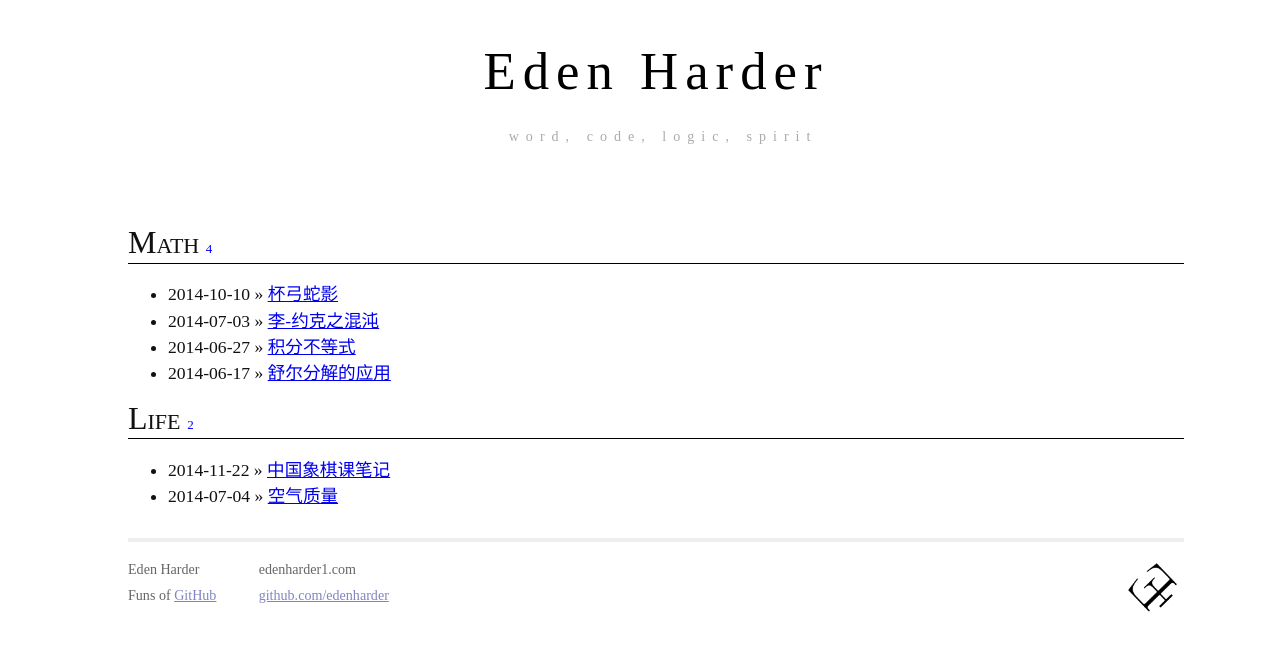
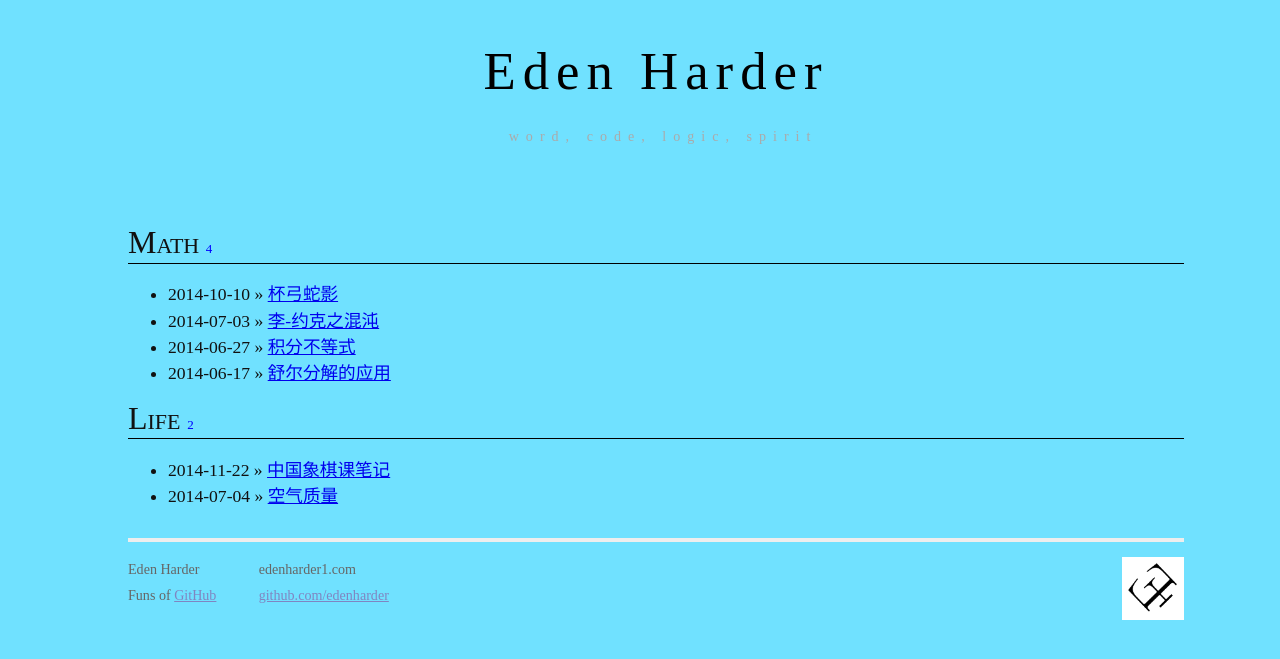
Before and after one commit to hueidou/hueidou.github.io, a Jekyll site: the page built from index.html, in a window 1280 px wide. Shown: the top 659 px of the page. Built offline with Jekyll 4.4.1, drawn with Linux system fonts in a browser that asks for light colours; nearby versions of some CDN libraries; library files that are not in the unit come from our copies; Markdown is read by kramdown in place of the engine named in the settings.

Commit message:
bg color

```diff
--- a/css/screen.css
+++ b/css/screen.css
@@ -5,6 +5,7 @@ body {
     max-width: 64em;
     /**border-left: 1px solid black;
     border-right: 1px solid black;**/
+    background-color: #70e1ff;
     color: black;
     font-family: SimSun, FZLanTingHeiS-UL-GB, Helvetica, WenQuanYi Micro Hei, Verdana, Aril, sans-serif;
     font-size: 100%;
```
